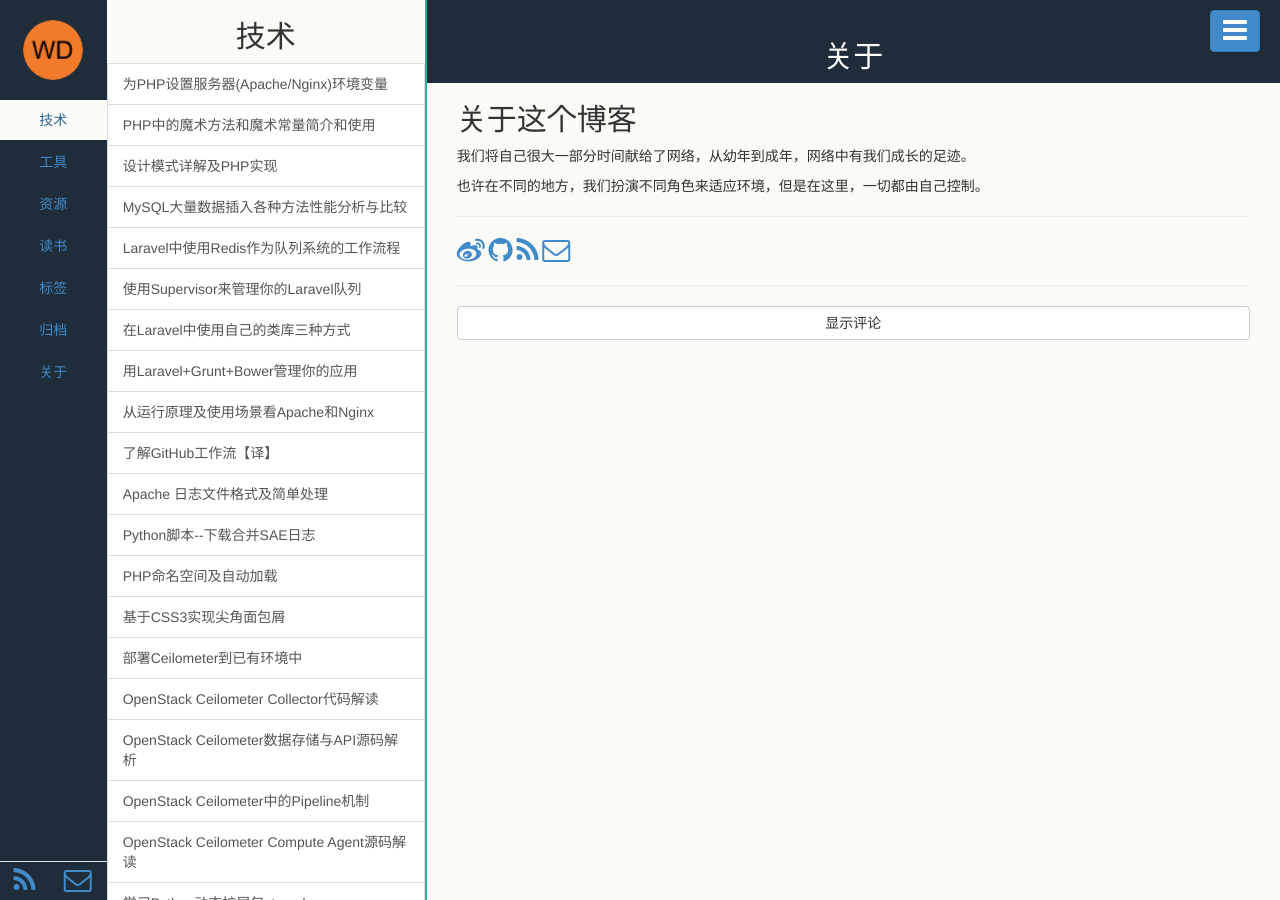
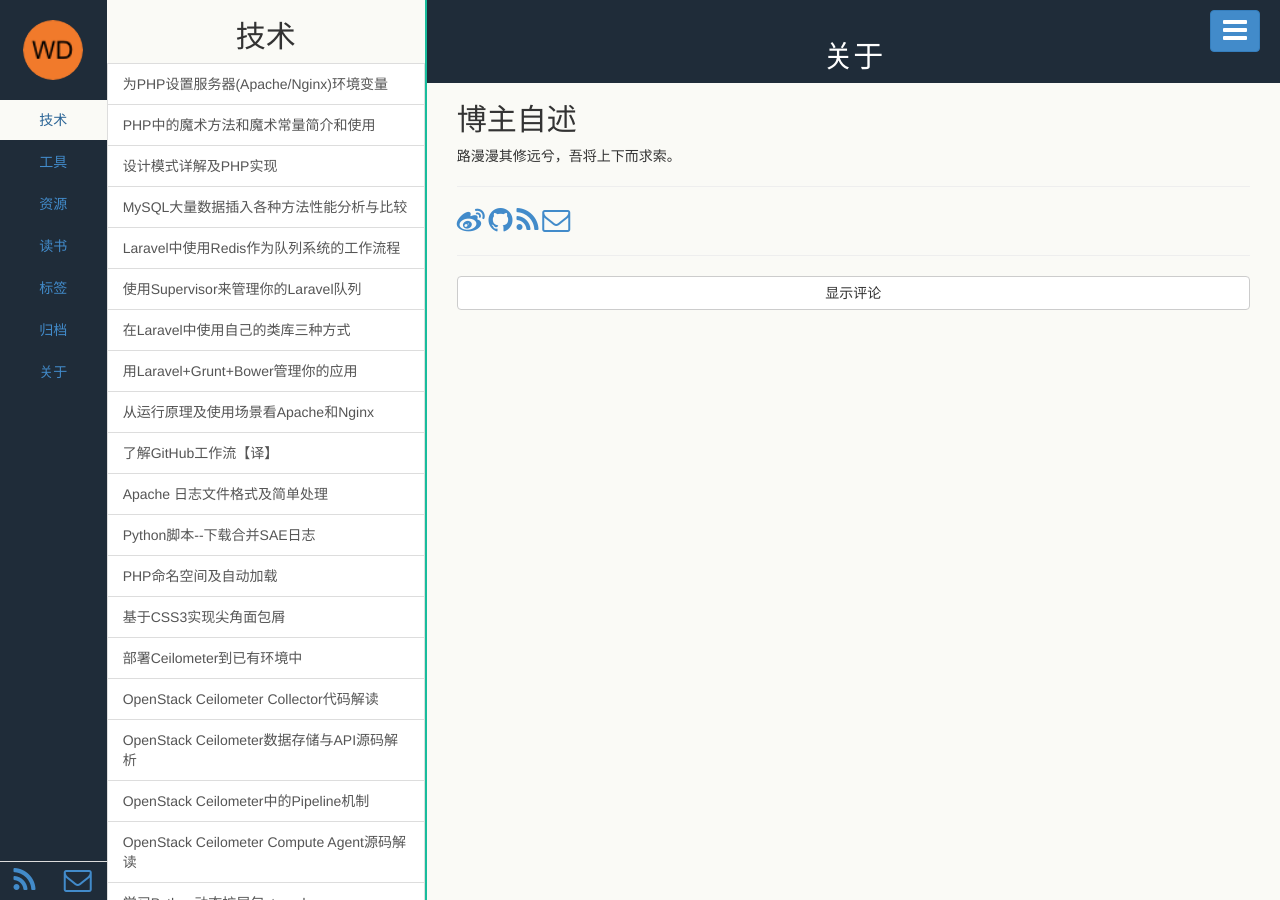
Before and after one commit to wonderfan/wonderfan.github.io, a Jekyll site: the page built from pages/about.html, in a window 1280 px wide. Built offline with Jekyll 4.4.1, drawn with Linux system fonts in a browser that asks for light colours; comment, search, counter and statistics services are not loaded.

Commit message:
Update about.html

```diff
--- a/pages/about.html
+++ b/pages/about.html
@@ -3,11 +3,8 @@ layout: page
 title: 关于
 ---
 
-<h2>关于这个博客</h2>
-
-<p>我们将自己很大一部分时间献给了网络，从幼年到成年，网络中有我们成长的足迹。</p>
-<p>也许在不同的地方，我们扮演不同角色来适应环境，但是在这里，一切都由自己控制。</p>
-
+<h2>博主自述</h2>
+<p>路漫漫其修远兮，吾将上下而求索。</p>
 <hr>
 <a href="{{ site.author.weibo }}" target="_blank">
   <i class="fa fa-weibo fa-2x"></i>
```
